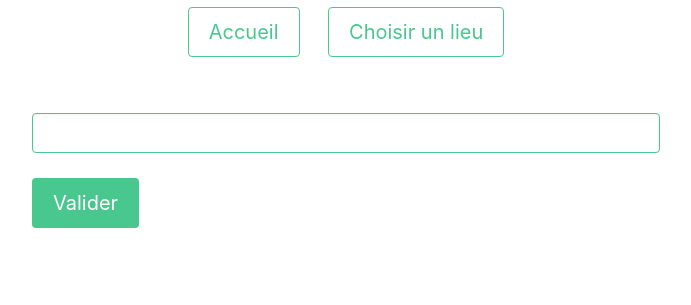
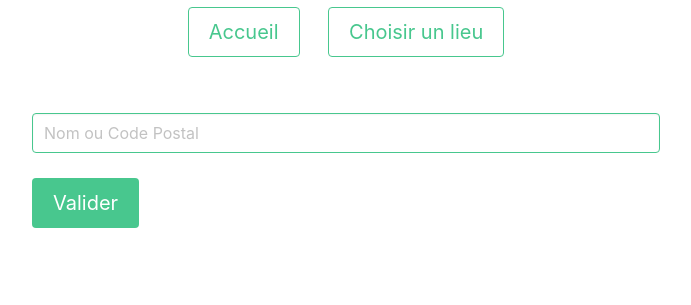
Before and after one commit to AtomicMathO/oclock-weather-app, a Node server app: template app/views/choose_place.ejs in a window 1280 px wide. Shown: the part 180-485 px from the top of the page, without its empty margins (294-985 px from the left). Run offline with Node 20, Linux system fonts and the light colour scheme; the template is opened without the code that fills it, so the values that code supplies are empty.

Commit message:
changement dans l'input

```diff
--- a/app/views/choose_place.ejs
+++ b/app/views/choose_place.ejs
@@ -2,7 +2,7 @@
 <div class="columns is-centered">
   <div class="column is-half">
     <form class="is-centered" action="" method="post">
-      <input class="input is-success" name="place" type="text">
+      <input class="input is-success" name="place" placeholder="Nom ou Code Postal" type="text">
       <button class="choose-button button is-success is-medium" type="submit">Valider</button>
     </form>
   </div>
```
